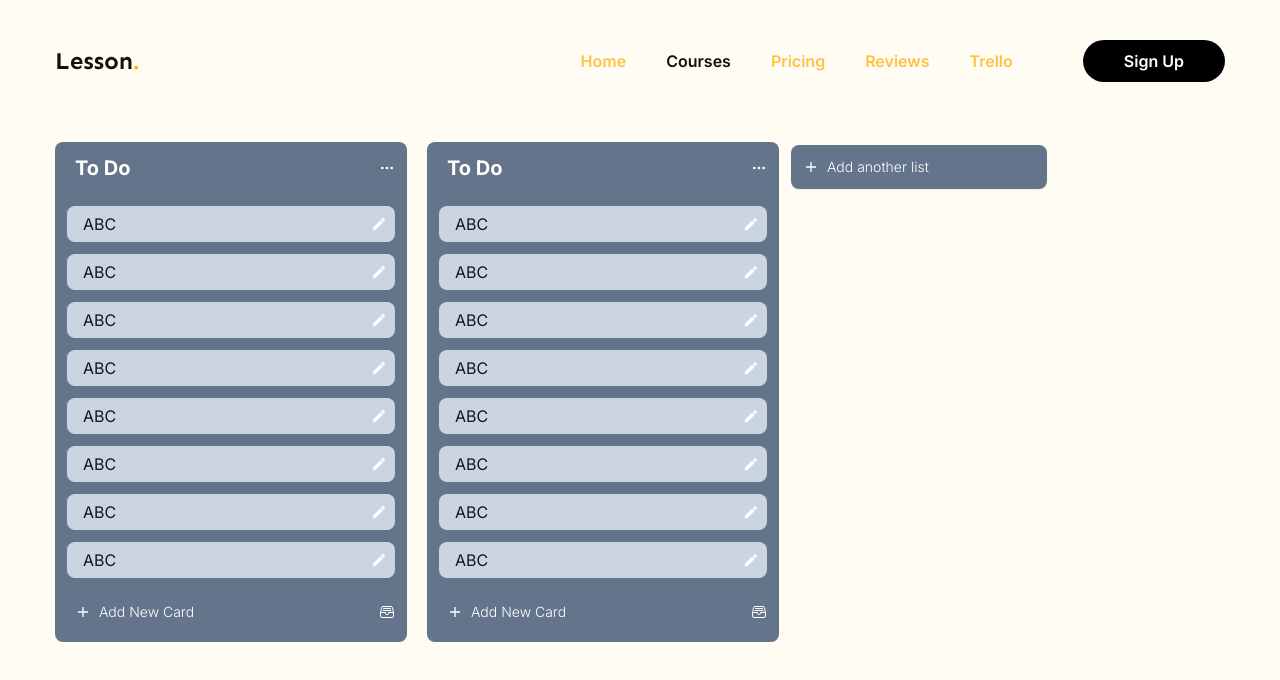
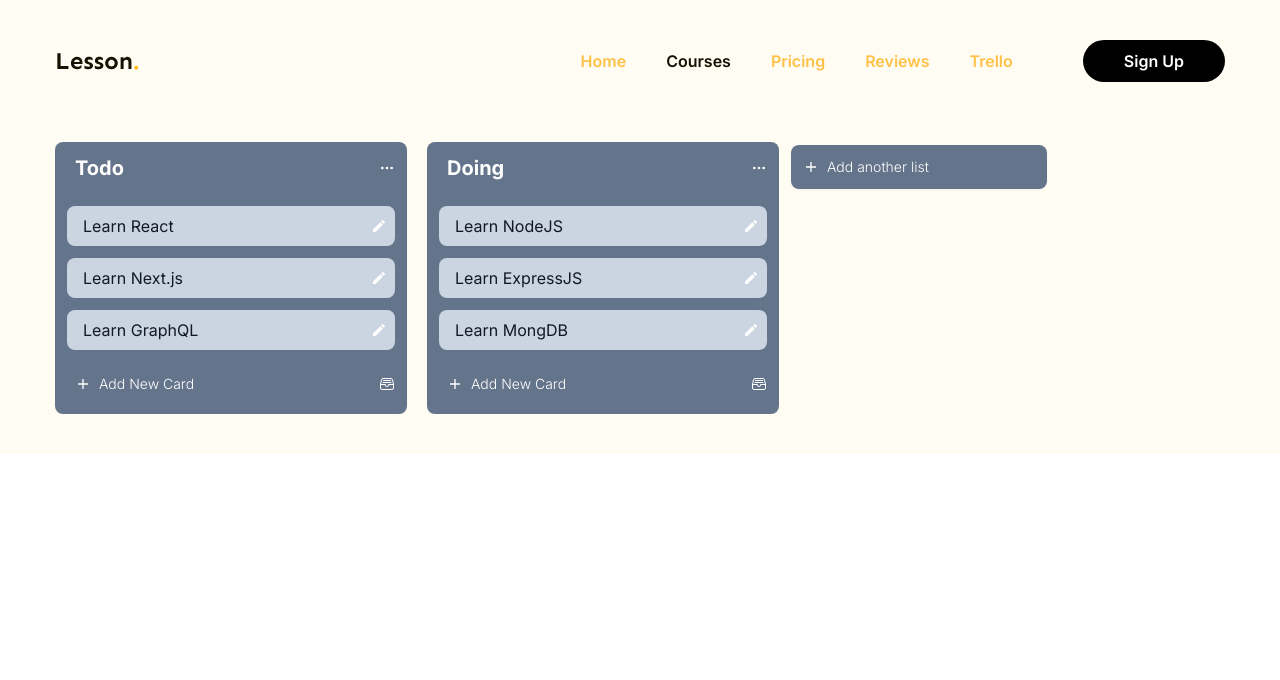
Before and after one commit to hoangvan47/my-app, a Next.js app: page /trello in a window 1280 px wide. Shown: the top 680 px of the page. Built offline with nearby package versions, Linux system fonts and the light colour scheme.

Commit message:
Mock Data Trello

```diff
--- a/src/app/trello/page.jsx
+++ b/src/app/trello/page.jsx
@@ -1,27 +1,23 @@
-import React from "react";
+"use client";
 import Board from "@/components/trello/Board";
+import { useEffect, createContext, useState } from "react";
+import { trello } from "@/utils/mockData";
+
+export const BoardTrello = createContext(null);
 
 const Trello = () => {
-  const alowDrop = (e) => {
-    e.preventDefault();
-  };
+  const [boards, setBoards] = useState([]);
 
-  const onDrop = (e) => {
-    e.preventDefault();
-    console.log(`🚀 ~ onDrop ~ e.dataTransfer.getData("text"):`, e.dataTransfer.getData("text"))
-    e.target.appendChild(
-      document.getElementById(e.dataTransfer.getData("text"))
-    );
-  };
-
-  const handleDragStart = (e) => {
-    e.dataTransfer.setData("text", e.target.id);
-  };
+  useEffect(() => {
+    setBoards(trello[0]);
+  }, [trello[0]]);
 
   return (
-    <div className="bg-[#FFFCF4] ">
-      <Board />
-    </div>
+    <BoardTrello.Provider value={{ boards }}>
+      <div className="bg-[#FFFCF4] ">
+        <Board />
+      </div>
+    </BoardTrello.Provider>
   );
 };
 
--- a/src/components/trello/Board.jsx
+++ b/src/components/trello/Board.jsx
@@ -1,14 +1,22 @@
 "use client";
-import React from "react";
+import React, { useContext, useState } from "react";
 import { IoMdAdd } from "react-icons/io";
 import Column from "./Column";
+import { BoardTrello } from "@/app/trello/page";
 
 const Board = () => {
+  const { boards } = useContext(BoardTrello);
+
   return (
     <div className="max-w-[1170px] mx-auto pb-10  overflow-x-hidden flex items-baseline gap-3">
       <div className="overflow-x-auto flex items-center gap-5">
-        <Column />
-        <Column />
+        {boards.columns?.map((column) => (
+          <Column
+            key={column?.id}
+            title={column?.title}
+            cards={column?.cards}
+          />
+        ))}
       </div>
 
       <button className="flex items-center gap-2 bg-slate-500  hover:bg-slate-300  hover:text-gray-800 font-bold duration-200 transition-all min-w-64  rounded-lg shadow-sm p-3 text-white ">
--- a/src/components/trello/Card.jsx
+++ b/src/components/trello/Card.jsx
@@ -2,12 +2,21 @@
 import React from "react";
 import { MdModeEditOutline } from "react-icons/md";
 
-const Card = () => {
+const Card = ({ title, description }) => {
+  const onDragOver = (e) => {
+    console.log(`🚀 ~ onDragOver ~ e:`, e);
+  };
+
   return (
-    <div className="bg-slate-300 rounded-lg min-h-9 flex items-center px-2">
+    <div
+      onDrag={onDragOver}
+      draggable="true"
+      className="bg-slate-300 rounded-lg min-h-9 flex items-center px-2 "
+    >
       <input
         type="text"
-        value={"ABC"}
+        value={title || ""}
+        onChange={(e) => console.log(e.target.value)}
         className="bg-transparent w-full p-2 text-gray-900 focus:outline-none"
       />
 
--- a/src/components/trello/Column.jsx
+++ b/src/components/trello/Column.jsx
@@ -5,14 +5,25 @@ import { HiOutlineDotsHorizontal } from "react-icons/hi";
 import { IoMdAdd } from "react-icons/io";
 import { IoFileTrayFullOutline } from "react-icons/io5";
 
-const Column = () => {
+const Column = ({ title, cards }) => {
+  const alowDrop = (e) => {
+    console.log(`🚀 ~ alowDrop ~ e:`, e)
+    e.preventDefault();
+  }
+
+  const onDrop = (e) => {
+    console.log(`🚀 ~ onDrop ~ e:`, e)
+    e.preventDefault();
+  }
+
   return (
     <div className="min-w-64 max-h-[500px] bg-slate-500 rounded-lg shadow-sm p-3 text-white flex flex-col gap-4">
       <div className="flex items-center justify-between pb-2 gap-2">
         <div className="font-bold text-xl">
           <input
             type="text"
-            value={"To Do"}
+            value={title || ""}
+            onChange={(e) => console.log(e.target.value)}
             className="w-full bg-transparent focus:border-gray-400 px-2 focus:outline-none"
           />
         </div>
@@ -21,20 +32,10 @@ const Column = () => {
         </button>
       </div>
 
-      <div className="flex-1 flex flex-col gap-3 overflow-y-auto">
-        <Card />
-        <Card />
-        <Card />
-        <Card />
-        <Card />
-        <Card />
-        <Card />
-        <Card />
-        <Card />
-        <Card />
-        <Card />
-        <Card />
-        <Card />
+      <div onDrop={alowDrop} onDragEnd={onDrop} className="flex-1 flex flex-col gap-3 overflow-y-auto">
+        {cards.map((card) => (
+          <Card key={card.id} title={card.title} description={card.description} />
+        ))}
       </div>
 
       <div className="flex items-center justify-between gap-2">
--- /dev/null
+++ b/src/utils/mockData.js
@@ -0,0 +1,61 @@
+export const trello = [
+  {
+    id: 1,
+    columnIds: [1, 2, 3],
+    title: "Learn Drag and Drop",
+    columns: [
+      {
+        id: 1,
+        title: "Todo",
+        cardIds: [1, 2, 3],
+        boardId: 1,
+        cards: [
+          {
+            id: 1,
+            title: "Learn React",
+            description: "React is a popular library",
+            columnId: 1,
+          },
+          {
+            id: 2,
+            title: "Learn Next.js",
+            description: "Next.js is a popular library",
+            columnId: 1,
+          },
+          {
+            id: 3,
+            title: "Learn GraphQL",
+            description: "GraphQL is a popular library",
+            columnId: 1,
+          },
+        ],
+      },
+      {
+        id: 2,
+        title: "Doing",
+        cardIds: [4, 5, 6],
+        boardId: 1,
+        cards: [
+          {
+            id: 4,
+            title: "Learn NodeJS",
+            description: "React is a popular library",
+            columnId: 2,
+          },
+          {
+            id: 5,
+            title: "Learn ExpressJS",
+            description: "Next.js is a popular library",
+            columnId: 2,
+          },
+          {
+            id: 6,
+            title: "Learn MongDB",
+            description: "GraphQL is a popular library",
+            columnId: 2,
+          },
+        ],
+      }
+    ],
+  },
+];
```
